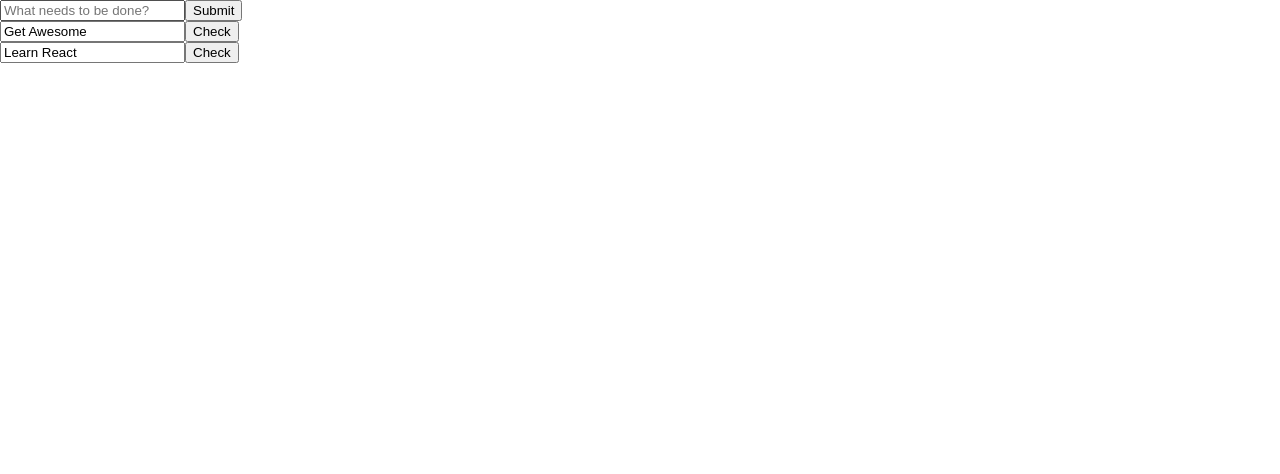
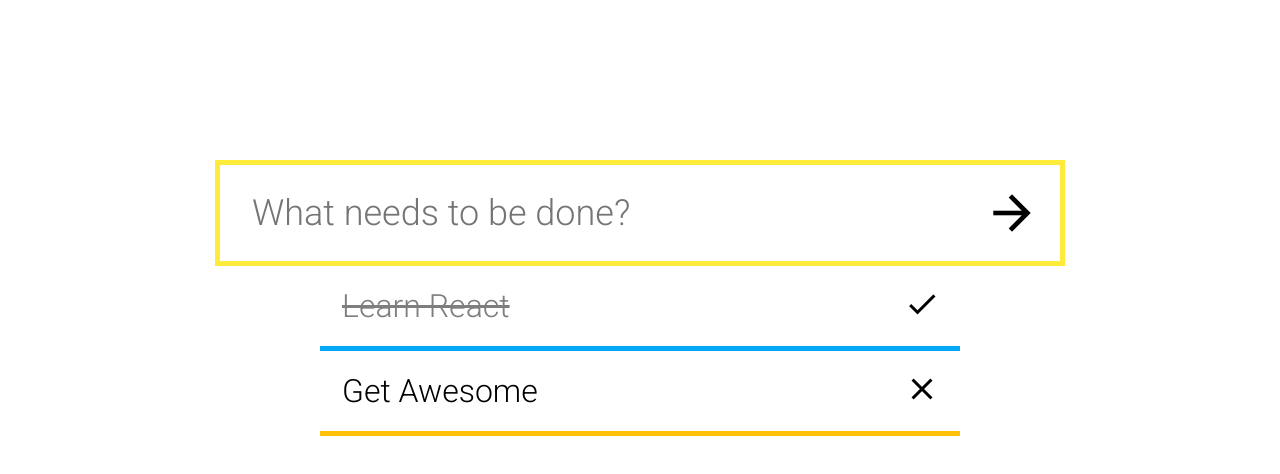
Before and after one commit to puilp0502/react-todo, a React (Create React App) app: page / in a window 1280 px wide. Shown: the top 474 px of the page. Built offline with nearby package versions, Linux system fonts and the light colour scheme.

Commit message:
Add some css

```diff
--- a/public/index.html
+++ b/public/index.html
@@ -10,6 +10,8 @@
     -->
     <link rel="manifest" href="%PUBLIC_URL%/manifest.json">
     <link rel="shortcut icon" href="%PUBLIC_URL%/favicon.ico">
+    <link rel="stylesheet" href="https://fonts.googleapis.com/icon?family=Material+Icons">
+    <link rel="stylesheet" href="https://fonts.googleapis.com/css?family=Roboto:300">
     <!--
       Notice the use of %PUBLIC_URL% in the tags above.
       It will be replaced with the URL of the `public` folder during the build.
--- a/src/App.css
+++ b/src/App.css
@@ -1,28 +1,62 @@
-.App {
-  text-align: center;
+body, input {
+  font-family: 'Roboto', sans-serif;
+}
+.Todo {
+  display: flex;
+  justify-content: center;
+  flex-direction: column;
+  align-items: center;
+  margin-top: 20vh;
+}
+.Todo-input {
+  display: flex;
+  width: 800px;
+  max-width: 90vw;
+  align-items: center;
+  justify-content: space-between;
+  border: 5px solid #ffeb3b;
+  padding: 20px;
+  font-size: 48px;
+}
+.Todo-input > input {
+  margin-left: 10px;
+  border: none;
+  outline: none;
+  font-size: 36px;
+}
+.Todo-input > #submit-button {
+  display: flex;
+  align-items: center;
+  cursor: pointer;
+}
+.Todo-input #submit-icon {
+  font-size: 56px;
 }
 
-.App-logo {
-  animation: App-logo-spin infinite 20s linear;
-  height: 80px;
+.Todo-item {
+  display: flex;
+  align-items: center;
+  justify-content: space-between;
+  padding: 20px;
+  width: 600px;
+  max-width: 90vw;
+  border-bottom: 5px solid #ffc107;
 }
-
-.App-header {
-  background-color: #222;
-  height: 150px;
-  padding: 20px;
-  color: white;
+.Todo-item input {
+  border: none;
+  outline: none;
+  font-size: 32px;
 }
-
-.App-title {
-  font-size: 1.5em;
+.Todo-item > .Todo-item-check {
+  cursor: pointer;
 }
-
-.App-intro {
-  font-size: large;
+.Todo-item .item-status {
+  font-size: 36px;
 }
-
-@keyframes App-logo-spin {
-  from { transform: rotate(0deg); }
-  to { transform: rotate(360deg); }
+.Todo-item.done {
+  border-bottom: 5px solid #03A9F4;
 }
+.Todo-item.done input {
+  color: #7e7e7e;
+  text-decoration: line-through #7e7e7e;
+}
--- a/src/App.js
+++ b/src/App.js
@@ -8,9 +8,9 @@ class App extends Component {
   }
   render() {
     return (
-      <div>
+      <div className="Todo">
         <TodoInput />
-        <TodoItemList todos={this.props.todos} />
+        <TodoItemList todos={this.props.todos.reverse()} />
       </div>
     );
   }
@@ -20,24 +20,31 @@ function TodoInput(props) {
   return (
     <div className="Todo-input">
       <input type="text" placeholder="What needs to be done?" />
-      <button>Submit</button>
+      <div id="submit-button"><i class="material-icons" id="submit-icon">arrow_forward</i></div>
     </div>
   );
 }
 
 function TodoItemList(props) {
   let list = props.todos.map((todo, index) => (
-    <TodoItem key={index} todo={todo} />))
+    <TodoItem key={index} todo={todo} index={index} />))
   return <div className="Todo-item-list">{list}</div>;
 }
 
 function TodoItem(props) {
-  const klass = props.todo.done ? "Todo-item Todo-done" : "Todo-item";
+  let klass = "";
+  let icon = "";
+  if (props.todo.done) {
+    klass = "Todo-item done";
+    icon = <i class="material-icons item-status">check</i>;
+  } else {
+    klass = "Todo-item";
+    icon = <i class="material-icons item-status">clear</i>;
+  }
   return (
     <div className={klass}>
-      {props.key}
       <input type="text" value={props.todo.text} />
-      <button>Check</button>
+      <div class="Todo-item-check">{icon}</div>
     </div>
 
   )
```
